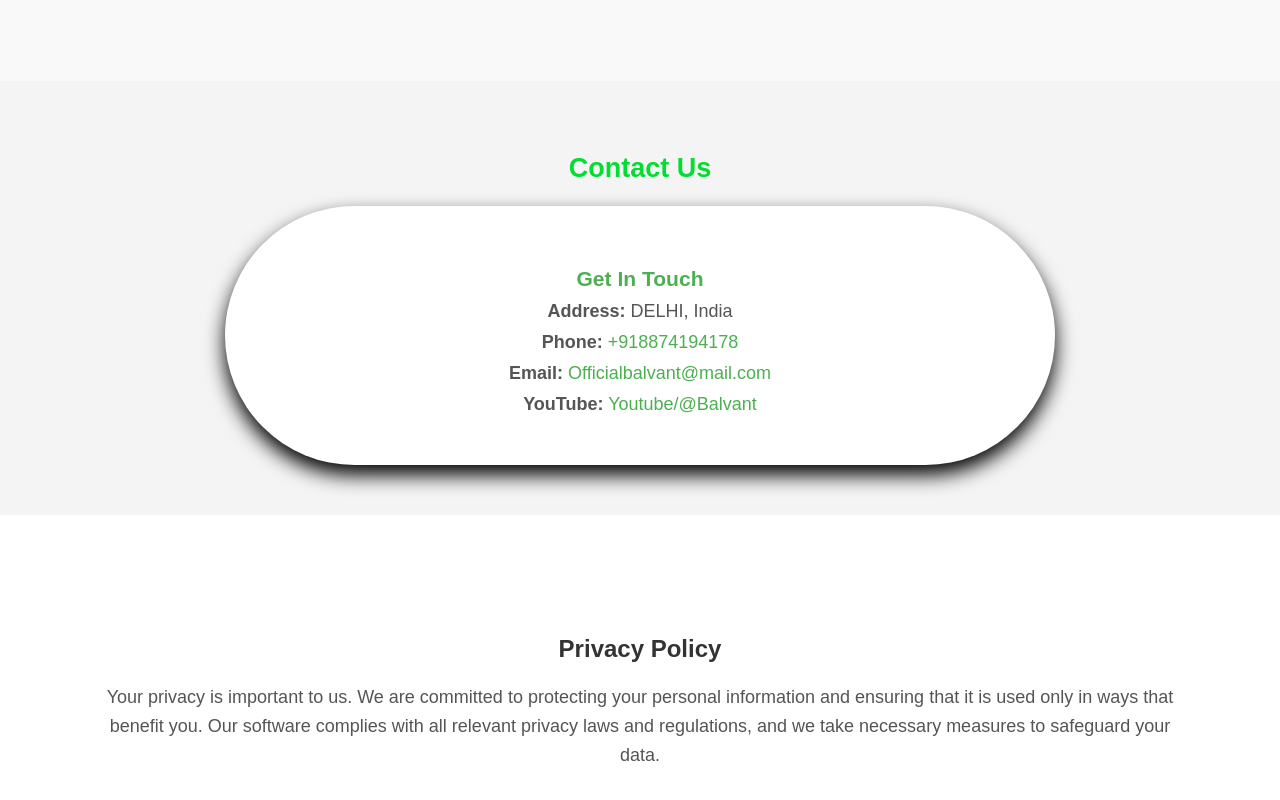
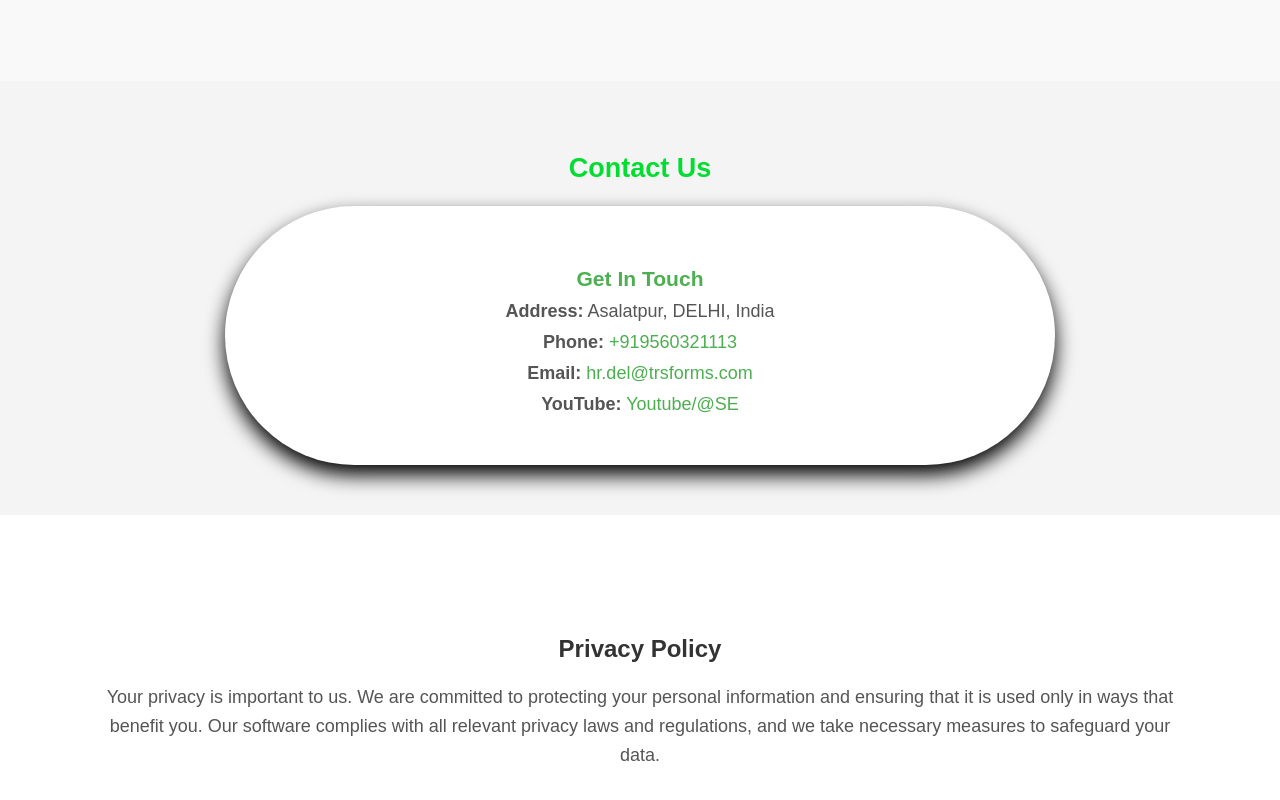
Before and after one commit to BALVANTRAJBHAR/TRS, a plain HTML site: page index.html in a window 1280 px wide. Shown: the part 1964-2764 px from the top of the page. Drawn offline with Linux system fonts and the light colour scheme.

Commit message:
Update index.html

```diff
--- a/index.html
+++ b/index.html
@@ -497,10 +497,10 @@
         <h2>Contact Us</h2>
        <div class="contact-card">
             <h3>Get In Touch</h3>
-            <p><strong>Address:</strong> DELHI, India</p>
-            <p><strong>Phone:</strong> <a href="tel:+918874194178">+918874194178</a></p>
-            <p><strong>Email:</strong> <a href="mailto:Officialbalvant@mail.com">Officialbalvant@mail.com</a></p>
-            <p><strong>YouTube:</strong> <a href="https://www.youtube.com/@BalvantTrendyTech" target="_blank">Youtube/@Balvant</a></p>
+            <p><strong>Address:</strong> Asalatpur, DELHI, India</p>
+            <p><strong>Phone:</strong> <a href="tel:+919560321113">+919560321113</a></p>
+            <p><strong>Email:</strong> <a href="mailto:hr.del@trsforms.com">hr.del@trsforms.com</a></p>
+            <p><strong>YouTube:</strong> <a href="https://www.youtube.com/@BalvantTrendyTech" target="_blank">Youtube/@SE</a></p>
         </div>
     </section>
 
```
